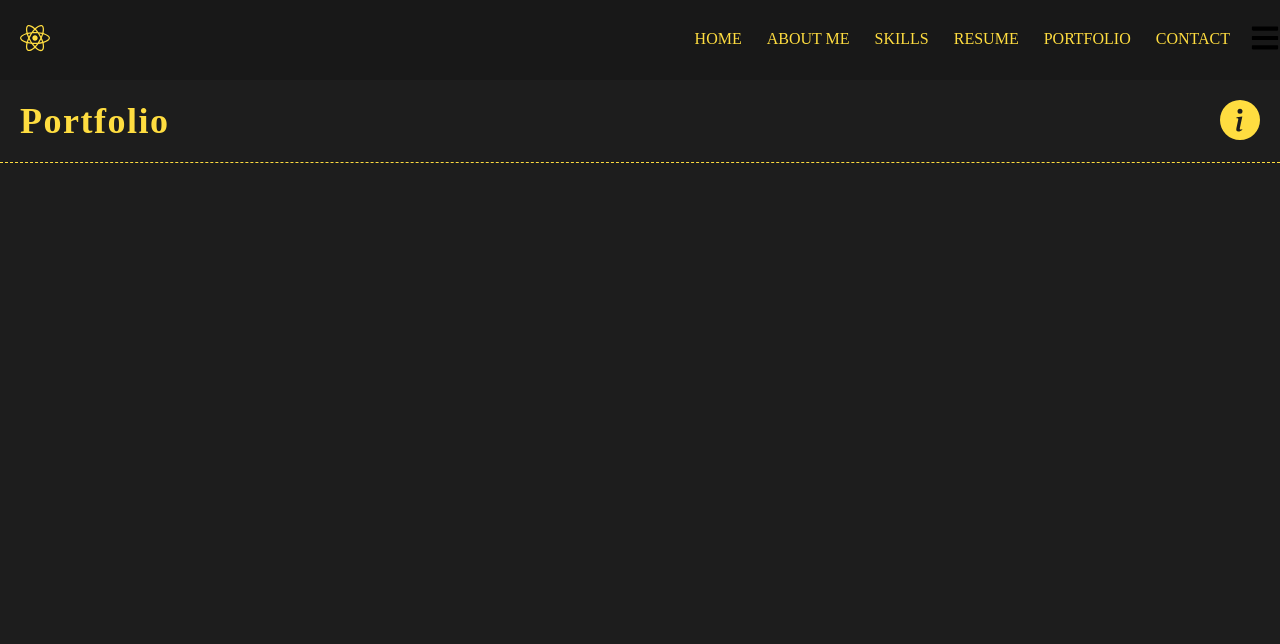
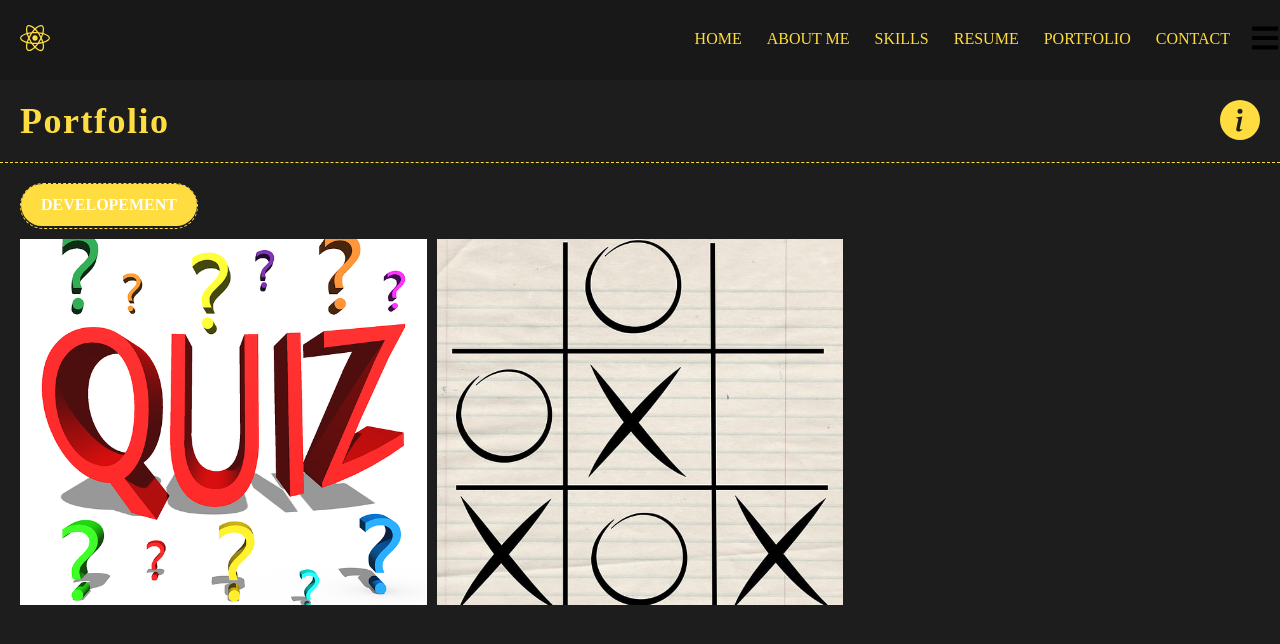
Before and after one commit to Suyash211/Triweb-Learning, a React (Create React App) app in the folder Projects/portfolio/: page /portfolio in a window 1280 px wide. Shown: the top 644 px of the page. Built offline with nearby package versions, Linux system fonts and the light colour scheme.

Commit message:
Added projects to the portfolio page

```diff
--- a/Projects/portfolio/src/containers/portfolio/index.jsx
+++ b/Projects/portfolio/src/containers/portfolio/index.jsx
@@ -1,13 +1,99 @@
 import React from "react";
 import PageHeaderContent from "../../components/pageHeader";
 import {BsInfoCircleFill} from 'react-icons/bs'
+import ImageOne from "../images/image1.jpg";
+import ImageTwo from "../images/image2.jpg";
+import "./styles.scss";
+import { useState } from "react"
+const portfolioData = [
+    {
+      id: 1,
+      name: "QuizApp  Backend",
+      image: ImageOne,
+      link: "https://github.com/Suyash211/Triweb-Learning/tree/main/Projects/portfolio",
+    },
+    {
+      id: 1,
+      name: "Tic-Tac-Toe",
+      link: "https://github.com/Suyash211/Triweb-Learning/tree/main/Projects/Tic-Tac-Toe",
+      image: ImageTwo,
+    },
+  ];
+
+  const filterData = [
+    {
+      filterId: 1,
+      label: "Developement",
+    },
+  ];
+
 const Portfolio = () => {
+    const [filteredvalue, setFilteredValue] = useState(1);
+    const [hoveredValue, setHoveredValue] = useState(null);
+
+    function handleFilter(currentId) {
+        setFilteredValue(currentId);
+    }
+
+    function handleHover(index) {
+        setHoveredValue(index);
+    }
+
+    console.log("====================================");
+    console.log(hoveredValue);
+    console.log("====================================");
+
+    const filteredItems =
+        filteredvalue === 1
+        ? portfolioData
+        : portfolioData.filter((item) => item.id === filteredvalue);
+
+    console.log(filteredItems);
     return(
         <section id="portoflio" className="portfolio">
             <PageHeaderContent
             headerText="Portfolio"
             icon={<BsInfoCircleFill size={40}/>}
             />
+            <div className="portfolio__content">
+                <ul className="portfolio__content__filter">
+                {filterData.map((item) => (
+                    <li
+                    className={item.filterId === filteredvalue ? "active" : ""}
+                    onClick={() => handleFilter(item.filterId)}
+                    key={item.filterId}
+                    >
+                    {item.label}
+                    </li>
+                ))}
+                </ul>
+                <div className="portfolio__content__cards">
+                {filteredItems.map((item, index) => (
+                    <div
+                    className="portfolio__content__cards__item"
+                    key={`cardItem${item.name.trim()}`}
+                    onMouseEnter={() => handleHover(index)}
+                    onMouseLeave={() => handleHover(null)}
+                    >
+                    <div className="portfolio__content__cards__item__img-wrapper">
+                        <a>
+                        <img alt="dummy data" src={item.image} />
+                        </a>
+                    </div>
+                    <div className="overlay">
+                        {index === hoveredValue && (
+                        <div>
+                            <p>{item.name}</p>
+                            <a href={item.link}>
+                              <button>Visit</button>
+                            </a>
+                        </div>
+                        )}
+                    </div>
+                    </div>
+                ))}
+                </div>
+            </div>
         </section>
     )
 }
--- a/Projects/portfolio/src/containers/portfolio/styles.scss
+++ b/Projects/portfolio/src/containers/portfolio/styles.scss
@@ -0,0 +1,118 @@
+.portfolio {
+    &__content {
+      padding: 20px;
+      width: 100%;
+
+      &__filter {
+        display: inline-block;
+        margin: 0 auto;
+        border-radius: 25px;
+        border: 1px dashed var(--yellow-theme-main-color);
+
+        li {
+          font-size: 16px;
+          display: inline-block;
+          cursor: pointer;
+          position: relative;
+          color: var(--yellow-theme-main-color);
+          text-transform: uppercase;
+          padding: 12px 20px;
+          overflow: hidden;
+          transition: all 0.5s ease;
+
+          &.active {
+            background: var(--yellow-theme-main-color);
+            color: var(--yellow-theme-sub-text-color);
+            font-weight: 600;
+            border-radius: 25px;
+          }
+        }
+      }
+
+      &__cards {
+        display: grid;
+        grid-template-columns: repeat(3, 1fr);
+        grid-auto-rows: auto;
+        gap: 1rem;
+        margin-top: 10px;
+
+        &__item {
+          height: 366px;
+          cursor: pointer;
+          position: relative;
+
+          &:hover .overlay{
+              opacity: 1;
+          }
+
+          &__img-wrapper {
+            height: 100%;
+
+            a {
+              height: 100%;
+
+              img {
+                height: inherit;
+                object-fit: cover;
+                width: 100%;
+              }
+            }
+          }
+
+          .overlay {
+              position: absolute;
+              top: 0;
+              bottom: 0;
+              right: 0;
+              left: 0;
+              height: 100%;
+              width: 100%;
+              opacity: 0;
+              transition: 0.5s ease;
+              background-color: var(--yellow-theme-main-color);
+
+              div{
+                  position: absolute;
+                  top: 50%;
+                  left: 50%;
+                  transform: translate(-50%,-50%);
+                  text-align: center;
+
+                  p{
+                      color: #000000;
+                      margin: 0px;
+                      font-size: 4rem;
+                      position: relative;
+                      overflow: hidden;
+                      white-space: nowrap;
+                      animation: typingEffect 1s steps(30,end);
+                  }
+
+                  button{
+                      cursor: pointer;
+                      margin-top: 16px;
+                      padding: 10px 70px;
+                      font-size: 2rem;
+                      background: transparent;
+                      color: #000;
+                      border : 1.5px solid #000;
+                      border-radius: 4px;
+                      font-weight: 500;
+
+                  }
+              }
+          }
+        }
+      }
+    }
+}
+
+@keyframes typingEffect{
+    from{
+        width: 0;
+    }
+
+    to {
+        width: 100%;
+    }
+}
```
Also changed, not shown: Projects/portfolio/src/containers/contact/styles.scss (line endings or trailing spaces), Projects/portfolio/src/containers/images/image1.jpg (added), Projects/portfolio/src/containers/images/image2.jpg (added).
